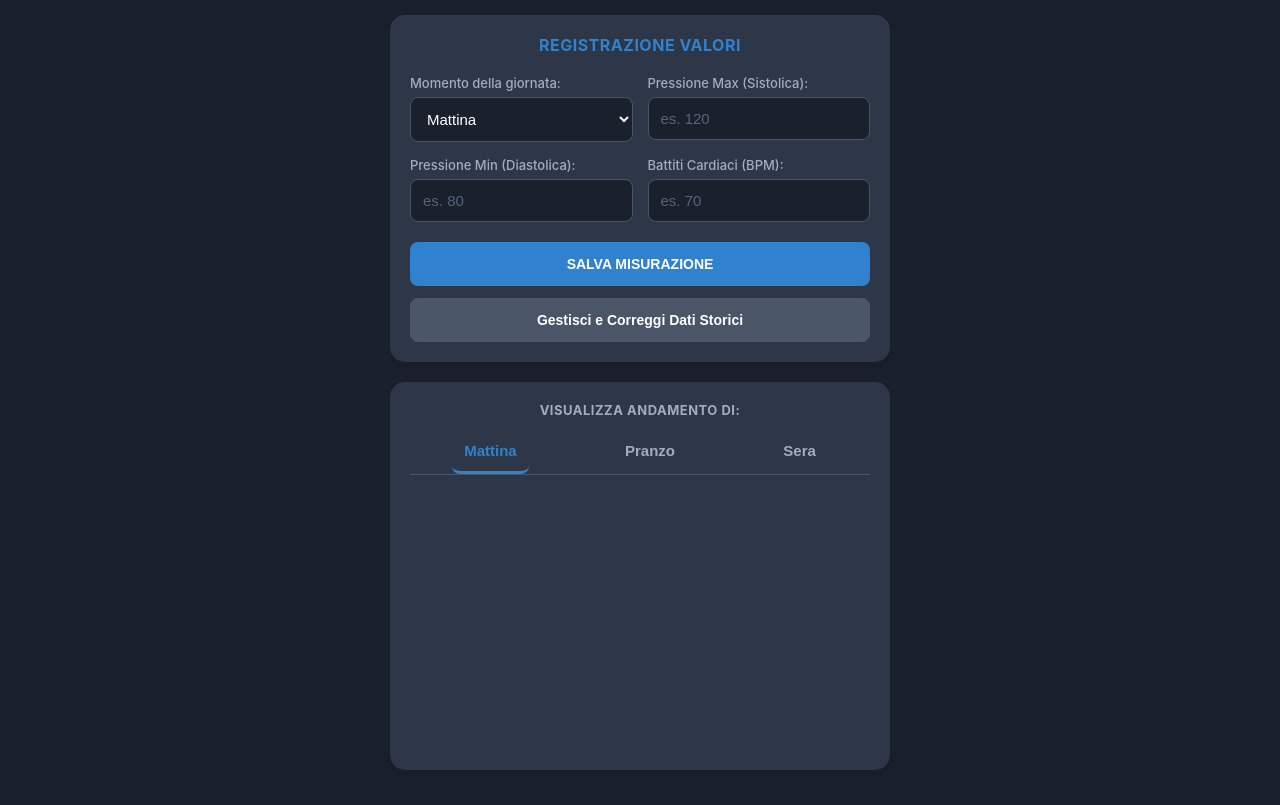
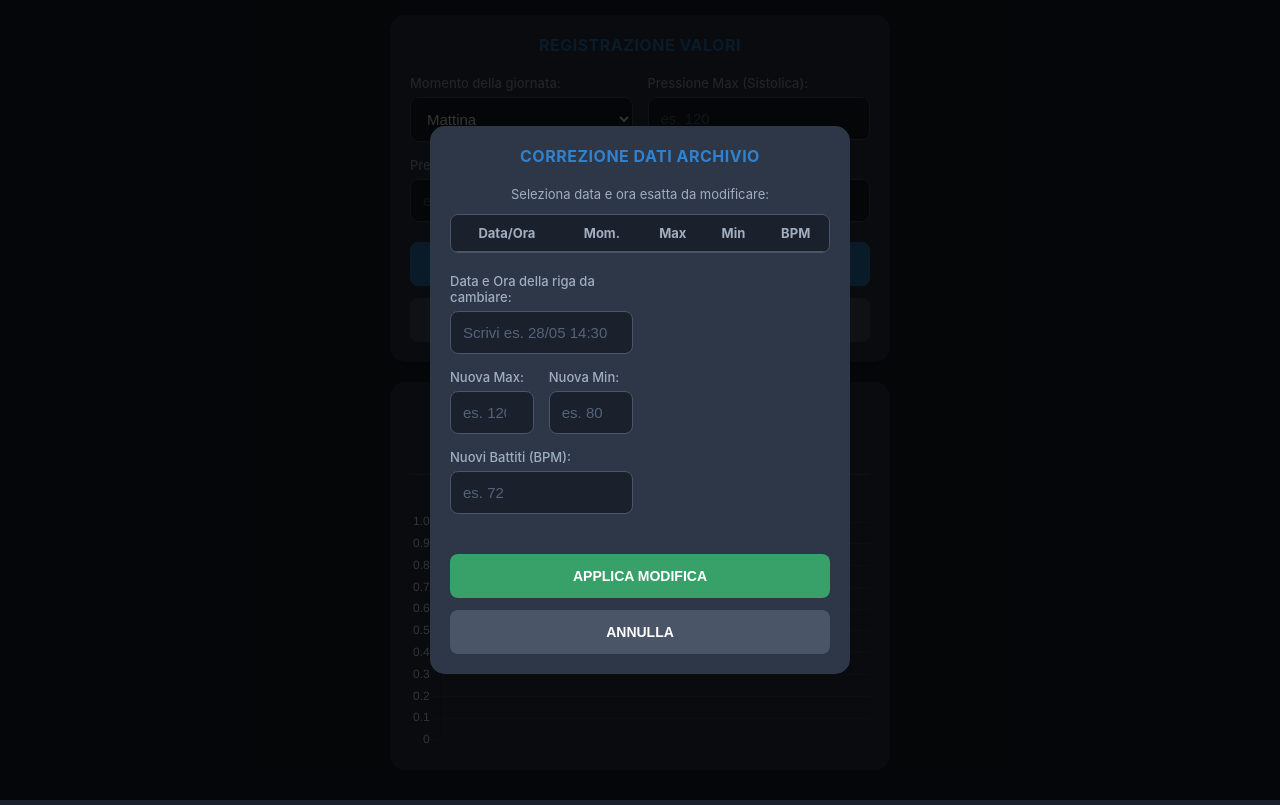
Before and after one commit to Ledsrs79/pressione-mobile, a plain HTML site: page index.html in a window 1280 px wide. Both pictures are taken after a click on the button "Gestisci e Correggi Dati Storici". Drawn offline with nearby package versions, Linux system fonts and the light colour scheme.

Commit message:
index.html

```diff
--- a/index.html
+++ b/index.html
@@ -371,4 +371,80 @@
             type: 'line',
             data: {
                 labels: etichette,
-                datasets:
+                datasets: [
+                    { label: 'Max', data: datasetMax, borderColor: coloreMax, backgroundColor: coloreMax, tension: 0.2, borderWidth: 2.5 },
+                    { label: 'Min', data: datasetMin, borderColor: coloreMin, backgroundColor: coloreMin, borderDash: [5, 5], tension: 0.2, borderWidth: 2 }
+                ]
+            },
+            options: {
+                responsive: true,
+                maintainAspectRatio: false,
+                scales: {
+                    x: { ticks: { color: 'white' }, grid: { color: 'rgba(255,255,255,0.08)' } },
+                    y: { ticks: { color: 'white' }, grid: { color: 'rgba(255,255,255,0.08)' } }
+                },
+                plugins: {
+                    legend: { labels: { color: 'white', font: { size: 12 } } }
+                }
+            }
+        });
+    }
+
+    function apriModal() {
+        let archivio = ottieniDati();
+        let corpo = document.getElementById("corpoTabella");
+        corpo.innerHTML = "";
+
+        [...archivio].reverse().forEach(d => {
+            let riga = `<tr>
+                <td>${d.data}</td>
+                <td>${d.momento.substring(0,3)}</td>
+                <td>${d.max}</td>
+                <td>${d.min}</td>
+                <td>${d.bpm}</td>
+            </tr>`;
+            corpo.innerHTML += riga;
+        });
+
+        document.getElementById("modalModifica").style.display = "flex";
+    }
+
+    function chiudiModal() {
+        document.getElementById("modalModifica").style.display = "none";
+    }
+
+    function eseguiModifica() {
+        let target = pulisciStringa(document.getElementById("targetData").value);
+        let nMax = document.getElementById("nMax").value;
+        let nMin = document.getElementById("nMin").value;
+        let nBpm = document.getElementById("nBpm").value;
+
+        if(!target || !nMax || !nMin || !nBpm) {
+            alert("Compila tutti i campi di modifica!");
+            return;
+        }
+
+        let archivio = ottieniDati();
+        let trovato = false;
+
+        archivio.forEach(d => {
+            if(d.data === target) {
+                d.max = parseInt(nMax);
+                d.min = parseInt(nMin);
+                d.bpm = parseInt(nBpm);
+                trovato = true;
+            }
+        });
+
+        if(trovato) {
+            localStorage.setItem("dati_pressione", JSON.stringify(archivio));
+            alert("Dato storico corretto con successo!");
+            chiudiModal();
+            aggiornaGrafico();
+        } else {
+            alert("Data e Ora non trovate. Controlla il formato.");
+        }
+    }
+</script>
+</body>
+</html>
```
